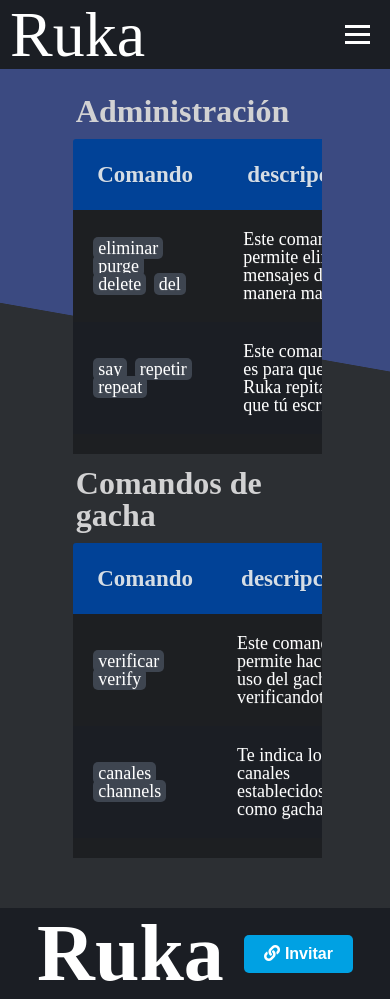
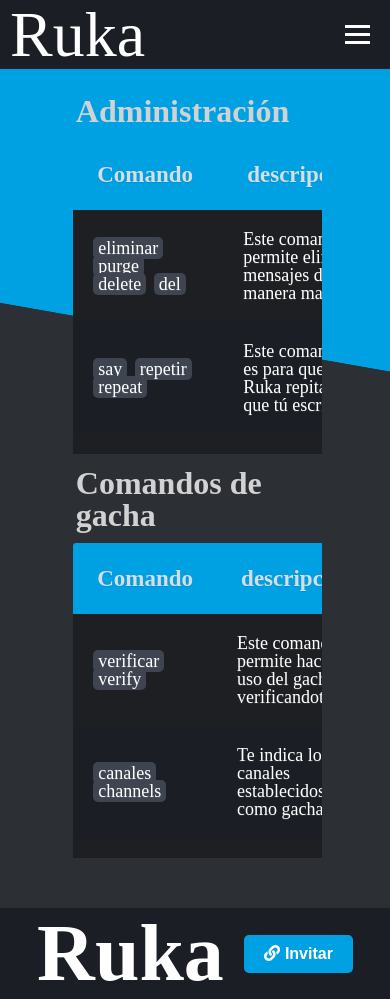
Before and after one commit to NozzOne/ruka-discord-web, a Django app: page /comandos in a window 390 px wide. Run offline with Django 3.2, Linux system fonts and the light colour scheme; some libraries are stand-ins or nearby versions; some web fonts are replaced.

Commit message:
Update estilos.css

```diff
--- a/ruka_web/static/core/css/estilos.css
+++ b/ruka_web/static/core/css/estilos.css
@@ -235,7 +235,7 @@ parametro{
   margin-top: 10%;
 }
 .fondo-flex{
-  background: no-repeat linear-gradient(10deg, transparent 50%, #3b4a81 50.1%);
+  background: no-repeat linear-gradient(10deg, transparent 50%, #00a1e3 50.1%);
   display: flex;
   flex-direction: column;
   height: 80%;
@@ -492,6 +492,9 @@ parametro{
 /* !FIN CONTENEDORES DE LA PAGINA PRINCIPAL  */
 
 /* ! INICIO PAGINA STATUS */
+.paginate_button {
+  color:white !important;
+}
 .shards-container{
   width: 100%;
   /* margin: 0 auto; */
@@ -928,7 +931,7 @@ div.table-title {
 
  th {
    color:#D5DDE5;;
-   background:#014297;
+   background:#00a1e3;
    font-size:23px;
    font-weight: 100;
    padding:24px;
@@ -1228,6 +1231,11 @@ div.table-title {
     align-content: center;
   }
   .main-container-btn{
+    display: flex;
+    flex-direction: row;
+    /* padding-left: 50px; */
+    /* padding-right: 50px; */
+    width: 300px;
     justify-content: center;
   }
 }
```
